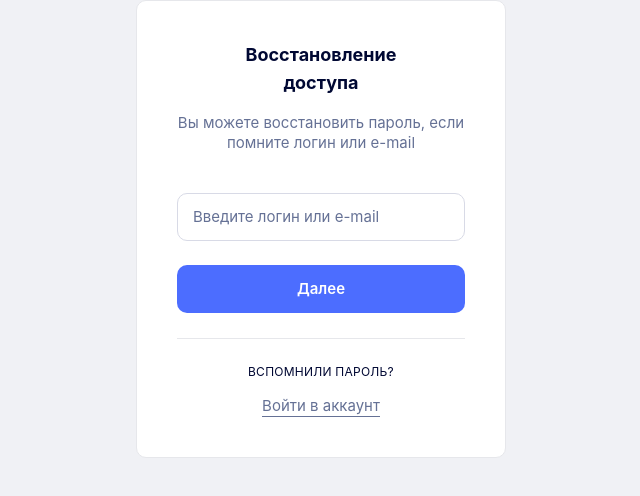
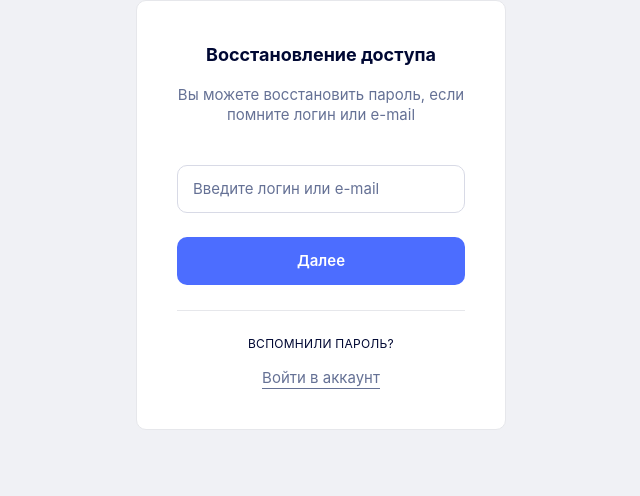
Before and after one commit to hello-kozloff/react-todo-app, a React app: page /recovery in a window 1280 px wide. Shown: the top 496 px of the page, without its empty margins (319-959 px from the left). Built offline with nearby package versions, Linux system fonts and the light colour scheme.

Commit message:
Fixed heading max-width

```diff
--- a/src/components/forms/recovery/Recovery.js
+++ b/src/components/forms/recovery/Recovery.js
@@ -1,9 +1,11 @@
 import React from 'react';
+import classNames from 'classnames';
 
 import { Link } from 'react-router-dom';
 import { Input, Button } from '../../common';
 
-import classes from '../../../styles/Form.module.css';
+import formClasses from '../../../styles/Form.module.css';
+import recoveryClasses from './Recovery.module.css';
 
 class RecoveryForm extends React.Component {
   constructor(props) {
@@ -55,18 +57,22 @@ class RecoveryForm extends React.Component {
 
     return (
       <form
-        className={classes.component}
+        className={formClasses.component}
         onSubmit={this.onSubmit}
       >
-        <div className={classes.row}>
-          <h1 className={classes.heading}>
+        <div className={formClasses.row}>
+          <h1 className={classNames(
+            formClasses.heading,
+            recoveryClasses.heading,
+          )}
+          >
             Восстановление доступа
           </h1>
-          <p className={classes.description}>
+          <p className={formClasses.description}>
             Вы можете восстановить пароль, если помните логин или e-mail
           </p>
         </div>
-        <div className={classes.row}>
+        <div className={formClasses.row}>
           <Input
             type="text"
             name="payload"
@@ -79,7 +85,7 @@ class RecoveryForm extends React.Component {
             onChange={(event) => this.onChange('payload', event)}
           />
         </div>
-        <div className={classes.row}>
+        <div className={formClasses.row}>
           <Button
             type="submit"
             theme="primary"
@@ -89,11 +95,11 @@ class RecoveryForm extends React.Component {
             Далее
           </Button>
         </div>
-        <div className={classes.row}>
-          <span className={classes.or}>
+        <div className={formClasses.row}>
+          <span className={formClasses.or}>
             Вспомнили пароль?
           </span>
-          <Link to="/login" className={classes.link}>
+          <Link to="/login" className={formClasses.link}>
             Войти в аккаунт
           </Link>
         </div>
--- /dev/null
+++ b/src/components/forms/recovery/Recovery.module.css
@@ -0,0 +1,3 @@
+.heading {
+    max-width: none;
+}
```
